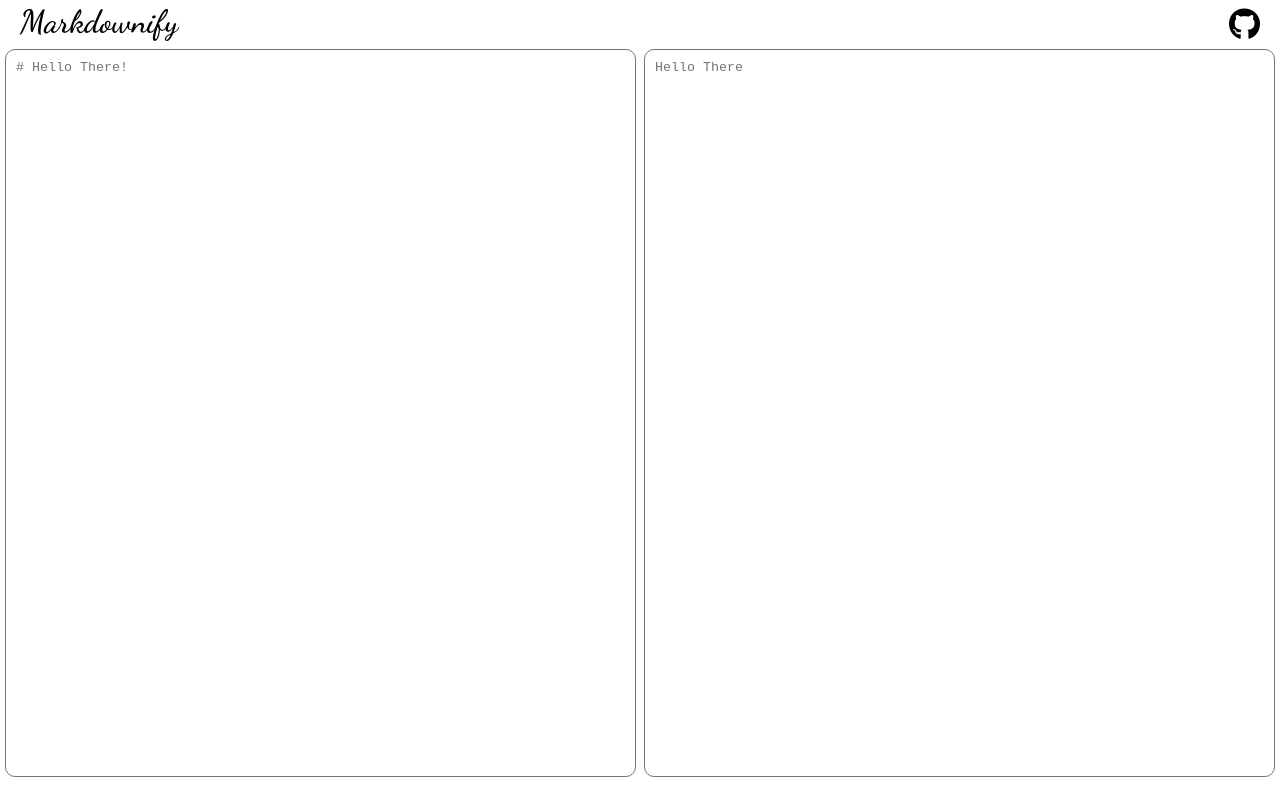
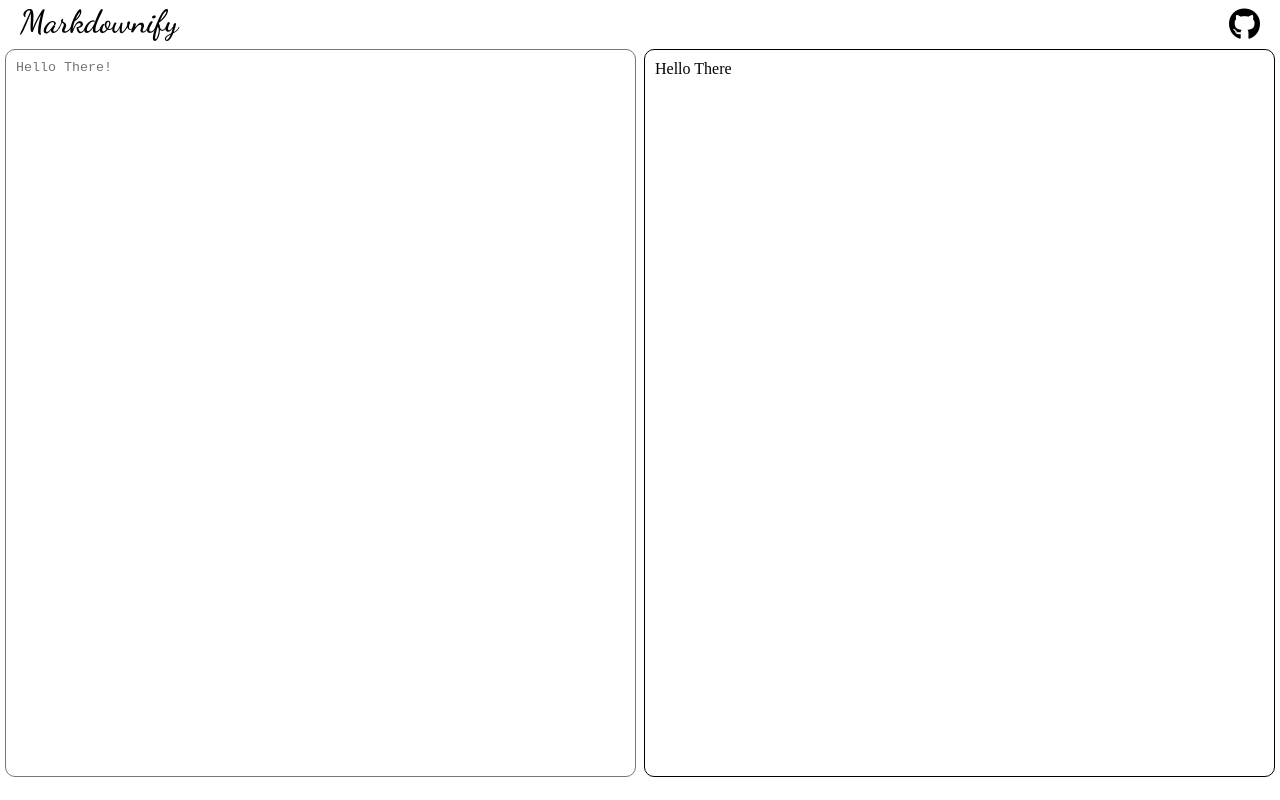
Before and after one commit to suveshmoza/Markdownify, a React (Vite) app: page / in a window 1280 px wide. Built offline with nearby package versions, Linux system fonts and the light colour scheme.

Commit message:
integrate redux-toolkit

```diff
--- a/package.json
+++ b/package.json
@@ -10,8 +10,10 @@
     "preview": "vite preview"
   },
   "dependencies": {
+    "@reduxjs/toolkit": "^1.9.5",
     "react": "^18.2.0",
-    "react-dom": "^18.2.0"
+    "react-dom": "^18.2.0",
+    "react-redux": "^8.1.1"
   },
   "devDependencies": {
     "@types/react": "^18.2.14",
--- a/src/components/InputArea.tsx
+++ b/src/components/InputArea.tsx
@@ -1,15 +1,21 @@
-import { useState } from 'react';
+import { RootState } from '../store';
+import { useSelector, useDispatch } from 'react-redux';
+import { updateValue } from '../features/markdown/markdownSlice';
+import { ChangeEvent } from 'react';
 
 const InputArea = () => {
-	const [inputText, setInputText] = useState('');
+	const value = useSelector((state: RootState) => state.markdown.value);
+	const dispatch = useDispatch();
+	const handleChange = (e: ChangeEvent<HTMLTextAreaElement>) => {
+		dispatch(updateValue(e.target.value));
+	};
+
 	return (
 		<textarea
 			className="input-text-area"
-			placeholder="# Hello There!"
-			value={inputText}
-			onChange={(e) => {
-				setInputText(e.target.value);
-			}}
+			placeholder="Hello There!"
+			value={value}
+			onChange={handleChange}
 		/>
 	);
 };
--- a/src/components/OutputArea.tsx
+++ b/src/components/OutputArea.tsx
@@ -1,5 +1,13 @@
+import { useSelector } from 'react-redux';
+import { RootState } from '../store';
+
 const OutputArea = () => {
-	return <textarea className="input-text-area" placeholder="Hello There" />;
+	const value = useSelector((state: RootState) => state.markdown.value);
+	return (
+		<div className="output-area">
+			{value.length === 0 ? 'Hello There' : value}
+		</div>
+	);
 };
 
 export default OutputArea;
--- /dev/null
+++ b/src/features/markdown/markdownSlice.ts
@@ -0,0 +1,23 @@
+import { createSlice } from '@reduxjs/toolkit';
+import type { PayloadAction } from '@reduxjs/toolkit';
+
+export interface markdownState {
+	value: string;
+}
+
+const initialState: markdownState = {
+	value: '',
+};
+
+export const markdownSlice = createSlice({
+	name: 'markdown',
+	initialState,
+	reducers: {
+		updateValue: (state, action: PayloadAction<string>) => {
+			state.value = action.payload;
+		},
+	},
+});
+
+export const { updateValue } = markdownSlice.actions;
+export default markdownSlice.reducer;
--- a/src/main.tsx
+++ b/src/main.tsx
@@ -2,9 +2,13 @@ import React from 'react';
 import ReactDOM from 'react-dom/client';
 import './styles/index.css';
 import App from './App.tsx';
+import { Provider } from 'react-redux';
+import { store } from './store.ts';
 
 ReactDOM.createRoot(document.getElementById('root')!).render(
 	<React.StrictMode>
-		<App />
+		<Provider store={store}>
+			<App />
+		</Provider>
 	</React.StrictMode>
 );
--- /dev/null
+++ b/src/store.ts
@@ -0,0 +1,12 @@
+import { configureStore } from '@reduxjs/toolkit';
+import markdownReducer from './features/markdown/markdownSlice';
+
+export const store = configureStore({
+	reducer: {
+		markdown: markdownReducer,
+	},
+});
+
+export type RootState = ReturnType<typeof store.getState>;
+
+export type AppDispatch = typeof store.dispatch;
--- a/src/styles/index.css
+++ b/src/styles/index.css
@@ -25,6 +25,19 @@
 	padding: 10px;
 }
 
+.output-area {
+	border: 1px solid black;
+	padding: 10px;
+	min-width: 90%;
+	border-radius: 10px;
+	word-wrap: break-word;
+	overflow-wrap: break-word;
+}
+
+.output-area:active {
+	outline: 1px solid black;
+}
+
 .markdown-nav {
 	height: 40px;
 	display: flex;
```
Also changed, not shown: src/utils/markdownParser.js (added), 1 other file (tests, documents, lock files or other folders).
